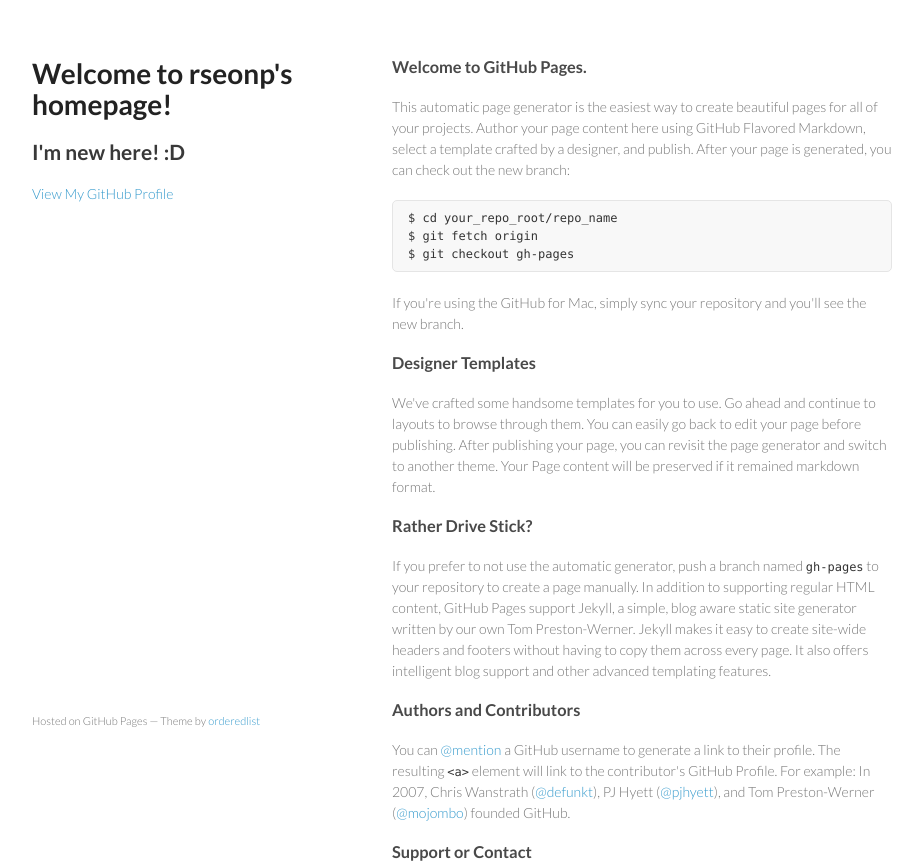
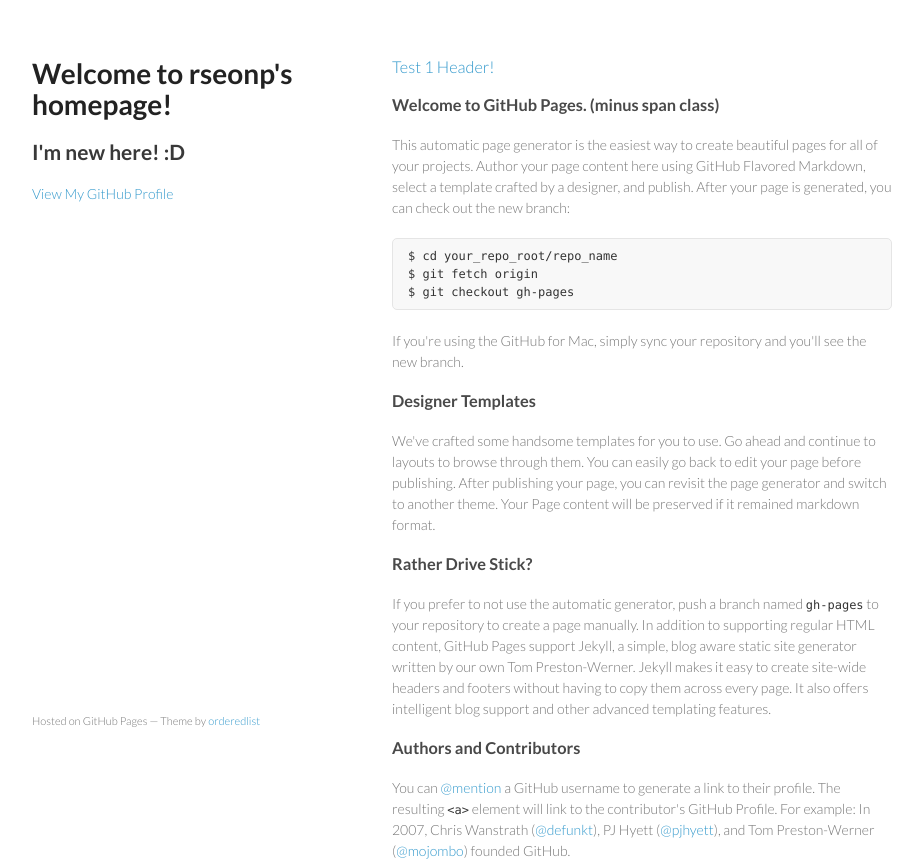
Before and after one commit to rseonp/rseonp.github.io, a plain HTML site: page index.html in a window 1280 px wide. Shown: the top 864 px of the page, without its empty margins (178-1101 px from the left). Drawn offline with Linux system fonts and the light colour scheme.

Commit message:
added test-1 header, testing span usage

```diff
--- a/index.html
+++ b/index.html
@@ -25,7 +25,9 @@
       </header>
       <section>
         <h3>
-<a id="welcome-to-github-pages" class="anchor" href="#welcome-to-github-pages" aria-hidden="true"><span class="octicon octicon-link"></span></a>Welcome to GitHub Pages.</h3>
+        <a id="test-1"> Test 1 Header! </a> </h3>
+        <h3>
+<a id="welcome-to-github-pages" class="anchor" href="#welcome-to-github-pages" aria-hidden="true"></a>Welcome to GitHub Pages. (minus span class)</h3>
 
 <p>This automatic page generator is the easiest way to create beautiful pages for all of your projects. Author your page content here using GitHub Flavored Markdown, select a template crafted by a designer, and publish. After your page is generated, you can check out the new branch:</p>
 
```
